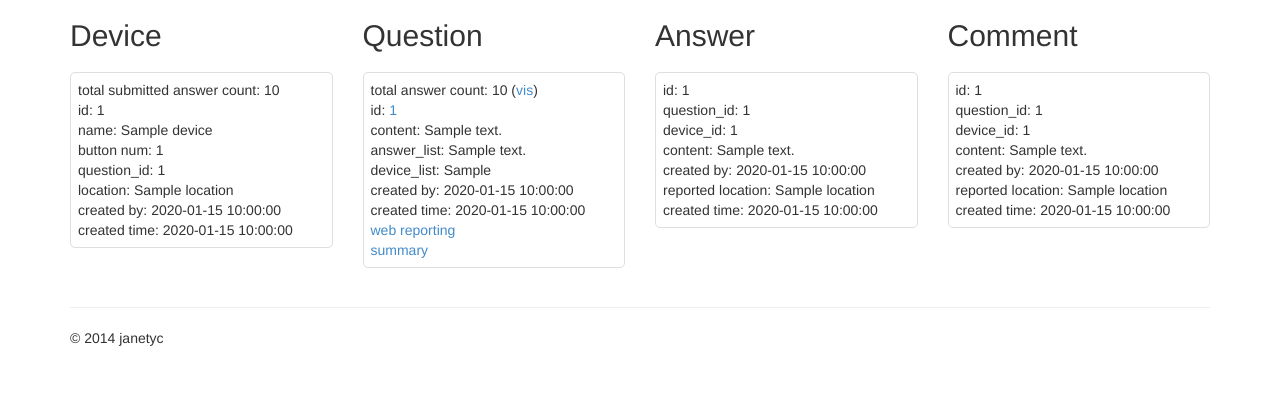
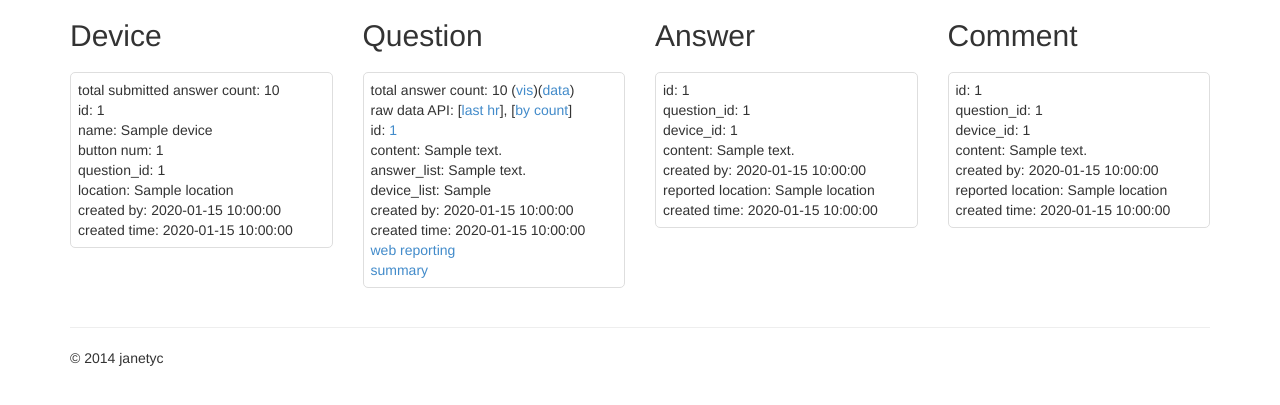
Before and after one commit to janetyc/crowdbuttons, a Flask app: template crowdapp/templates/dashboard.html in a window 1280 px wide. Shown: the part 51-456 px from the top of the page. Run offline with Flask 2, Linux system fonts and the light colour scheme; the template is opened without the code that fills it: most values are stand-ins (such as "Sample title", 1, 10 or a date in 2020); parts of the project's set-up code (start-up, migrations or seed data) failed here and were passed over; some libraries are stand-ins or nearby versions.

Commit message:
add api link to dashboard

```diff
--- a/crowdapp/templates/dashboard.html
+++ b/crowdapp/templates/dashboard.html
@@ -20,7 +20,8 @@
     <h2>Question</h2>
     {% for q in data['questions'] %}
     <ul class="item">
-      <li>total answer count: {{q.total}} (<a href="{{ url_for('views.get_vis', question_id=q._id, count=q.total) }}">vis</a>)</li>
+      <li>total answer count: {{q.total}} (<a href="{{ url_for('views.get_vis', question_id=q._id, count=q.total) }}">vis</a>)(<a href="{{ url_for('views.get_answers', question_id=q._id, count=q.total) }}">data</a>)</li>
+      <li>raw data API: [<a href="{{ url_for('views.get_last_hr_data', question_id=q._id) }}">last hr</a>], [<a href="{{ url_for('views.get_data', question_id=q._id) }}">by count</a>]</li>
    		<li>id: <a href="{{ url_for('views.question', question_id=q._id)}}">{{q._id}}</a></li>
    		<li>content: {{q.content}}</li>
    		<li>answer_list: {{q.answer_list}}</li>
```
